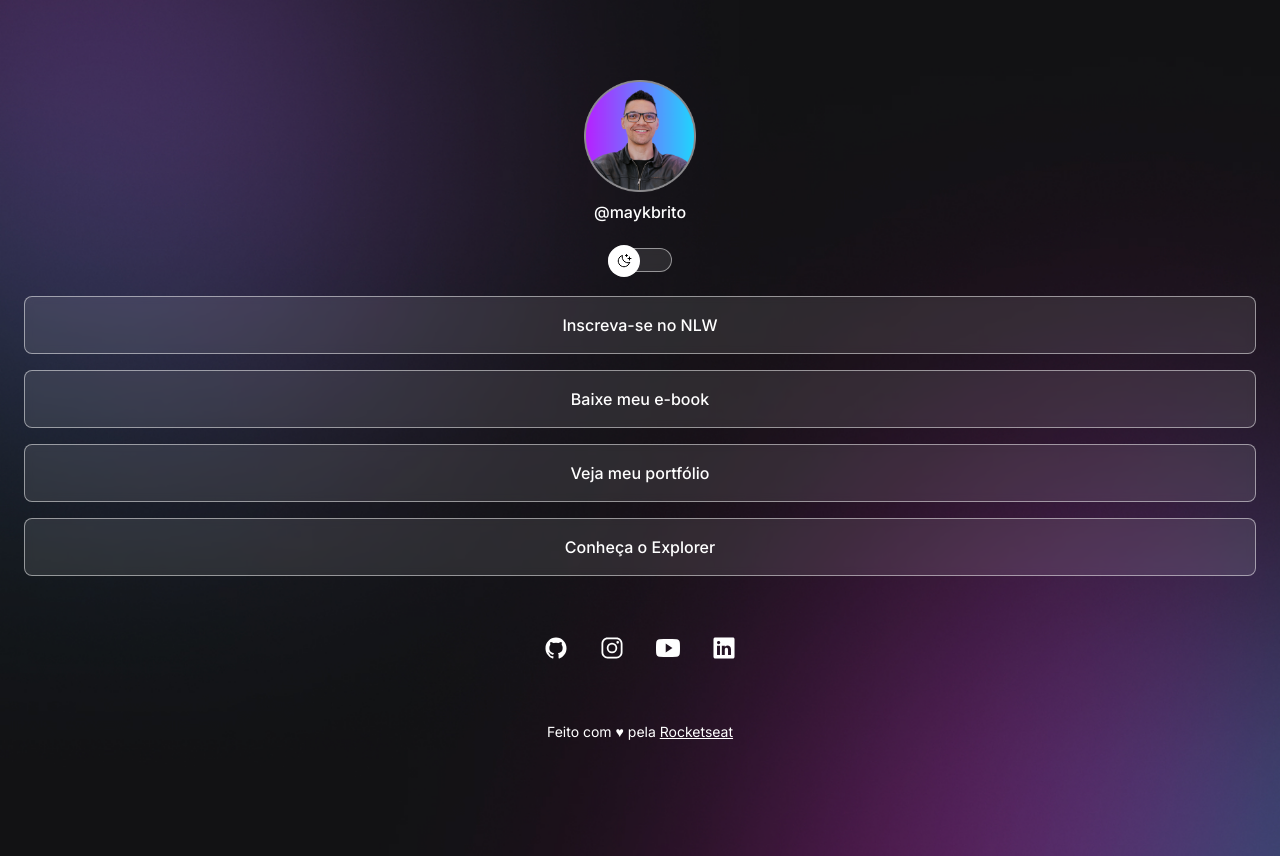
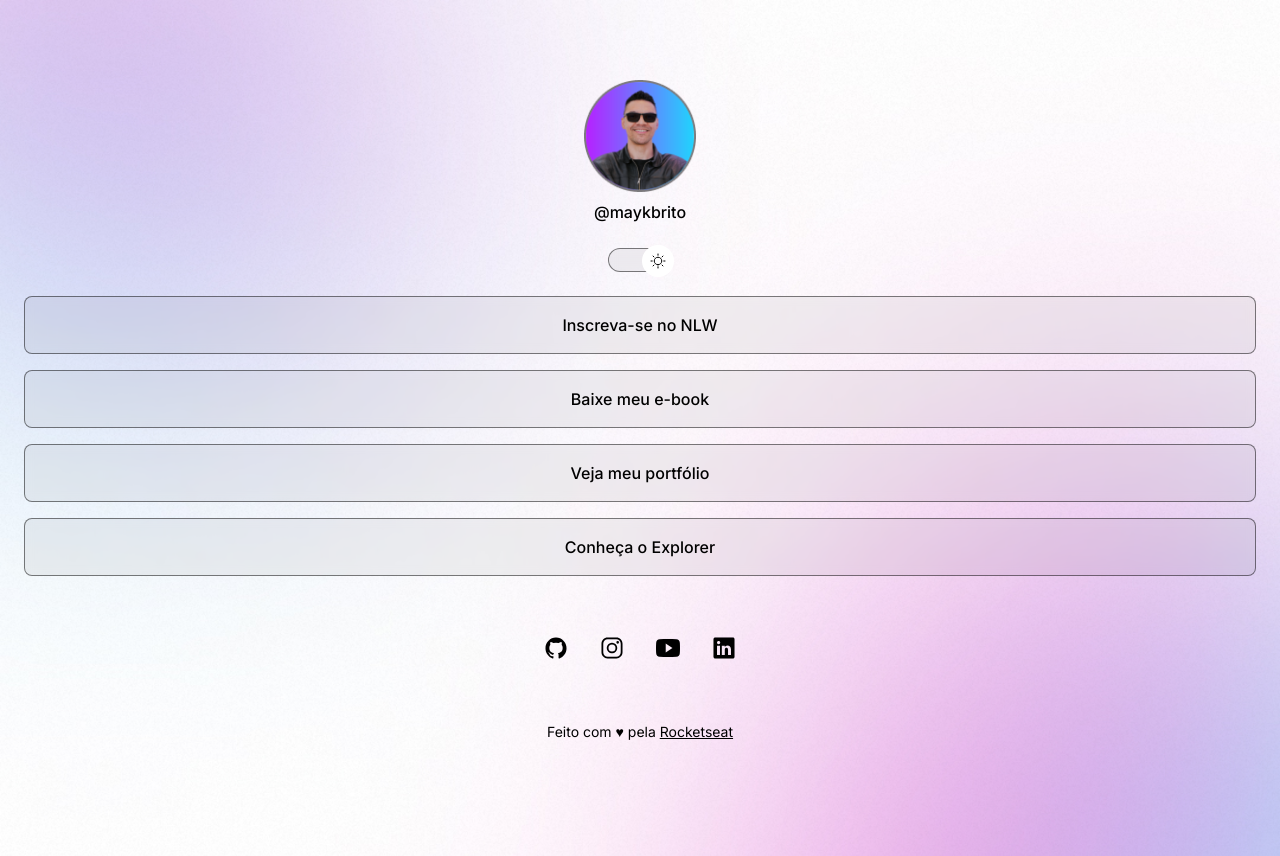
Before and after one commit to kauankarvalho/DevLinks, a website: page index.html in a window 1280 px wide. Both pictures are taken after a click on the button 624 px from the left and 260 px from the top of the page. Drawn offline with nearby package versions, Linux system fonts and the light colour scheme.

Commit message:
feat: add dark mode and configure switch to toggle themes

```diff
--- a/index.html
+++ b/index.html
@@ -5,6 +5,7 @@
     <meta http-equiv="X-UA-Compatible" content="IE=edge" />
     <meta name="viewport" content="width=device-width, initial-scale=1.0" />
 
+    <script src="./script.js" defer></script>
     <script type="module" src="https://unpkg.com/ionicons@7.1.0/dist/ionicons/ionicons.esm.js" defer></script>
     <script nomodule src="https://unpkg.com/ionicons@7.1.0/dist/ionicons/ionicons.js" defer></script>
 
@@ -18,24 +19,28 @@
     <title>DevLinks</title>
   </head>
 
-  <body class="h-screen bg-[url(../src/assets/bg-mobile-dark.jpg)] bg-cover bg-no-repeat">
+  <body
+    class="h-screen bg-[url(../src/assets/bg-mobile-dark.jpg)] bg-cover bg-no-repeat dark:bg-[url(../src/assets/bg-mobile-light.jpg)]"
+  >
     <main>
       <section class="mt-[5.6rem] flex flex-col">
         <section class="flex flex-col items-center gap-[0.8rem] p-[2.4rem]">
           <img
-            class="h-[11.2rem] w-[11.2rem]"
+            class="js-avatar h-[11.2rem] w-[11.2rem]"
             src="./src/assets/avatar-dark.png"
             alt="Imagem do Mayk Brito de oculos."
           />
-          <span class="font-inter text-md font-medium text-text-color-dark-mode">@maykbrito</span>
+          <span class="font-inter text-md font-medium text-text-color-dark-mode dark:text-text-color-light-mode">
+            @maykbrito
+          </span>
         </section>
 
         <section class="flex justify-center">
           <span
-            class="relative block h-[2.4rem] w-[6.4rem] rounded-[999.9rem] border-[0.1rem] border-stroke-color-dark-mode bg-surface-color-dark-mode backdrop-blur-[0.4rem]"
+            class="relative block h-[2.4rem] w-[6.4rem] rounded-[999.9rem] border-[0.1rem] border-stroke-color-dark-mode bg-surface-color-dark-mode backdrop-blur-[0.4rem] dark:border-stroke-color-light-mode dark:bg-surface-color-light-mode"
           >
             <button
-              class="absolute left-[-0.1rem] top-[-20%] h-[3.2rem] w-[3.2rem] rounded-[999.9rem] bg-[#FFFFFF] bg-[url(../src/assets/moonStars.svg)] bg-center bg-no-repeat outline outline-[0.8rem] outline-transparent transition-[outline] duration-[0.2s] ease-in hover:outline-highlight-color-dark-mode"
+              class="js-button absolute left-[-0.2rem] top-[-20%] h-[3.2rem] w-[3.2rem] rounded-[999.9rem] bg-[#FFFFFF] bg-[url(../src/assets/moonStars.svg)] bg-center bg-no-repeat outline outline-[0.8rem] outline-transparent transition-[outline] duration-[0.2s] ease-in hover:outline-highlight-color-dark-mode dark:left-[3.3rem] dark:bg-[url(../src/assets/sun.svg)] dark:hover:outline-highlight-color-light-mode"
             ></button>
           </span>
         </section>
@@ -44,7 +49,7 @@
           <ul class="flex w-[100%] flex-col gap-[1.6rem] p-[2.4rem]">
             <li class="flex text-center">
               <a
-                class="w-[100%] rounded-[0.8rem] border-[0.1rem] border-stroke-color-dark-mode bg-surface-color-dark-mode px-[2.4rem] py-[1.6rem] font-inter text-md font-medium text-text-color-dark-mode backdrop-blur-[0.4rem] transition-[background] duration-[0.2s] ease-in hover:border-[0.16rem] hover:border-white hover:bg-surface-color-dark-mode-hover"
+                class="w-[100%] rounded-[0.8rem] border-[0.1rem] border-stroke-color-dark-mode bg-surface-color-dark-mode px-[2.4rem] py-[1.6rem] font-inter text-md font-medium text-text-color-dark-mode backdrop-blur-[0.4rem] transition-[background] duration-[0.2s] ease-in hover:border-[0.16rem] hover:border-white hover:bg-surface-color-dark-mode-hover dark:border-stroke-color-light-mode dark:bg-surface-color-light-mode dark:text-text-color-light-mode dark:hover:border-black dark:hover:bg-surface-color-light-mode-hover"
                 href="#"
               >
                 Inscreva-se no NLW
@@ -53,7 +58,7 @@
 
             <li class="flex text-center">
               <a
-                class="w-[100%] rounded-[0.8rem] border-[0.1rem] border-stroke-color-dark-mode bg-surface-color-dark-mode px-[2.4rem] py-[1.6rem] font-inter text-md font-medium text-text-color-dark-mode backdrop-blur-[0.4rem] transition-[background] duration-[0.2s] ease-in hover:border-[0.16rem] hover:border-white hover:bg-surface-color-dark-mode-hover"
+                class="w-[100%] rounded-[0.8rem] border-[0.1rem] border-stroke-color-dark-mode bg-surface-color-dark-mode px-[2.4rem] py-[1.6rem] font-inter text-md font-medium text-text-color-dark-mode backdrop-blur-[0.4rem] transition-[background] duration-[0.2s] ease-in hover:border-[0.16rem] hover:border-white hover:bg-surface-color-dark-mode-hover dark:border-stroke-color-light-mode dark:bg-surface-color-light-mode dark:text-text-color-light-mode dark:hover:border-black dark:hover:bg-surface-color-light-mode-hover"
                 href="#"
               >
                 Baixe meu e-book
@@ -62,7 +67,7 @@
 
             <li class="flex text-center">
               <a
-                class="w-[100%] rounded-[0.8rem] border-[0.1rem] border-stroke-color-dark-mode bg-surface-color-dark-mode px-[2.4rem] py-[1.6rem] font-inter text-md font-medium text-text-color-dark-mode backdrop-blur-[0.4rem] transition-[background] duration-[0.2s] ease-in hover:border-[0.16rem] hover:border-white hover:bg-surface-color-dark-mode-hover"
+                class="w-[100%] rounded-[0.8rem] border-[0.1rem] border-stroke-color-dark-mode bg-surface-color-dark-mode px-[2.4rem] py-[1.6rem] font-inter text-md font-medium text-text-color-dark-mode backdrop-blur-[0.4rem] transition-[background] duration-[0.2s] ease-in hover:border-[0.16rem] hover:border-white hover:bg-surface-color-dark-mode-hover dark:border-stroke-color-light-mode dark:bg-surface-color-light-mode dark:text-text-color-light-mode dark:hover:border-black dark:hover:bg-surface-color-light-mode-hover"
                 href="#"
               >
                 Veja meu portfólio
@@ -71,7 +76,7 @@
 
             <li class="flex text-center">
               <a
-                class="w-[100%] rounded-[0.8rem] border-[0.1rem] border-stroke-color-dark-mode bg-surface-color-dark-mode px-[2.4rem] py-[1.6rem] font-inter text-md font-medium text-text-color-dark-mode backdrop-blur-[0.4rem] transition-[background] duration-[0.2s] ease-in hover:border-[0.16rem] hover:border-white hover:bg-surface-color-dark-mode-hover"
+                class="w-[100%] rounded-[0.8rem] border-[0.1rem] border-stroke-color-dark-mode bg-surface-color-dark-mode px-[2.4rem] py-[1.6rem] font-inter text-md font-medium text-text-color-dark-mode backdrop-blur-[0.4rem] transition-[background] duration-[0.2s] ease-in hover:border-[0.16rem] hover:border-white hover:bg-surface-color-dark-mode-hover dark:border-stroke-color-light-mode dark:bg-surface-color-light-mode dark:text-text-color-light-mode dark:hover:border-black dark:hover:bg-surface-color-light-mode-hover"
                 href="#"
               >
                 Conheça o Explorer
@@ -83,37 +88,50 @@
         <section class="flex justify-center p-[2.4rem]">
           <ul class="flex gap-[0.8rem]">
             <li
-              class="flex h-[4.8rem] w-[4.8rem] cursor-pointer items-center justify-center rounded-[50%] transition-[background] duration-[0.2s] ease-in hover:bg-highlight-color-dark-mode"
+              class="flex h-[4.8rem] w-[4.8rem] cursor-pointer items-center justify-center rounded-[50%] transition-[background] duration-[0.2s] ease-in hover:bg-highlight-color-dark-mode dark:hover:bg-highlight-color-light-mode"
             >
-              <ion-icon class="h-[2.4rem] w-[2.4rem] text-text-color-dark-mode" name="logo-github"></ion-icon>
+              <ion-icon
+                class="h-[2.4rem] w-[2.4rem] text-text-color-dark-mode dark:text-text-color-light-mode"
+                name="logo-github"
+              ></ion-icon>
             </li>
 
             <li
-              class="flex h-[4.8rem] w-[4.8rem] cursor-pointer items-center justify-center rounded-[50%] transition-[background] duration-[0.2s] ease-in hover:bg-highlight-color-dark-mode"
+              class="flex h-[4.8rem] w-[4.8rem] cursor-pointer items-center justify-center rounded-[50%] transition-[background] duration-[0.2s] ease-in hover:bg-highlight-color-dark-mode dark:hover:bg-highlight-color-light-mode"
             >
-              <ion-icon class="h-[2.4rem] w-[2.4rem] text-text-color-dark-mode" name="logo-instagram"></ion-icon>
+              <ion-icon
+                class="h-[2.4rem] w-[2.4rem] text-text-color-dark-mode dark:text-text-color-light-mode"
+                name="logo-instagram"
+              ></ion-icon>
             </li>
 
             <li
-              class="flex h-[4.8rem] w-[4.8rem] cursor-pointer items-center justify-center rounded-[50%] transition-[background] duration-[0.2s] ease-in hover:bg-highlight-color-dark-mode"
+              class="flex h-[4.8rem] w-[4.8rem] cursor-pointer items-center justify-center rounded-[50%] transition-[background] duration-[0.2s] ease-in hover:bg-highlight-color-dark-mode dark:hover:bg-highlight-color-light-mode"
             >
-              <ion-icon class="h-[2.4rem] w-[2.4rem] text-text-color-dark-mode" name="logo-youtube"></ion-icon>
+              <ion-icon
+                class="h-[2.4rem] w-[2.4rem] text-text-color-dark-mode dark:text-text-color-light-mode"
+                name="logo-youtube"
+              ></ion-icon>
             </li>
 
             <li
-              class="flex h-[4.8rem] w-[4.8rem] cursor-pointer items-center justify-center rounded-[50%] transition-[background] duration-[0.2s] ease-in hover:bg-highlight-color-dark-mode"
+              class="flex h-[4.8rem] w-[4.8rem] cursor-pointer items-center justify-center rounded-[50%] transition-[background] duration-[0.2s] ease-in hover:bg-highlight-color-dark-mode dark:hover:bg-highlight-color-light-mode"
             >
-              <ion-icon class="h-[2.4rem] w-[2.4rem] text-text-color-dark-mode" name="logo-linkedin"></ion-icon>
+              <ion-icon
+                class="h-[2.4rem] w-[2.4rem] text-text-color-dark-mode dark:text-text-color-light-mode"
+                name="logo-linkedin"
+              ></ion-icon>
             </li>
           </ul>
         </section>
 
         <section class="flex justify-center p-[2.4rem]">
-          <p class="font-inter text-sm font-normal text-text-color-dark-mode">
+          <p class="font-inter text-sm font-normal text-text-color-dark-mode dark:text-text-color-light-mode">
             Feito com ♥ pela
             <a class="underline transition-opacity duration-[0.2s] hover:opacity-60" href="#">Rocketseat</a>
           </p>
         </section>
+
       </section>
     </main>
   </body>
--- /dev/null
+++ b/script.js
@@ -0,0 +1,18 @@
+const button = document.querySelector(".js-button")
+
+function toggleLightMode() {
+  const html = document.documentElement
+  const avatar = document.querySelector(".js-avatar")
+
+  html.classList.toggle("dark")
+
+  const isLightModeEnabled = html.classList.contains("dark")
+
+  if (isLightModeEnabled) {
+    avatar.setAttribute("src", "./src/assets/avatar-light.png")
+  } else {
+    avatar.setAttribute("src", "./src/assets/avatar-dark.png")
+  }
+}
+
+button.addEventListener("click", toggleLightMode)
--- a/tailwind.config.js
+++ b/tailwind.config.js
@@ -1,14 +1,17 @@
 /** @type {import('tailwindcss').Config} */
 module.exports = {
   content: ["./index.html"],
+  darkMode: "class",
   theme: {
     fontFamily: {
       inter: ["Inter", "sans-serif"],
     },
+
     fontSize: {
       sm: ["1.4rem", "2.4rem"],
       md: ["1.6rem", "2.4rem"],
     },
+
     extend: {
       colors: {
         "text-color-dark-mode": "#FFFFFF",
```
Also changed, not shown: dist/style.css.
